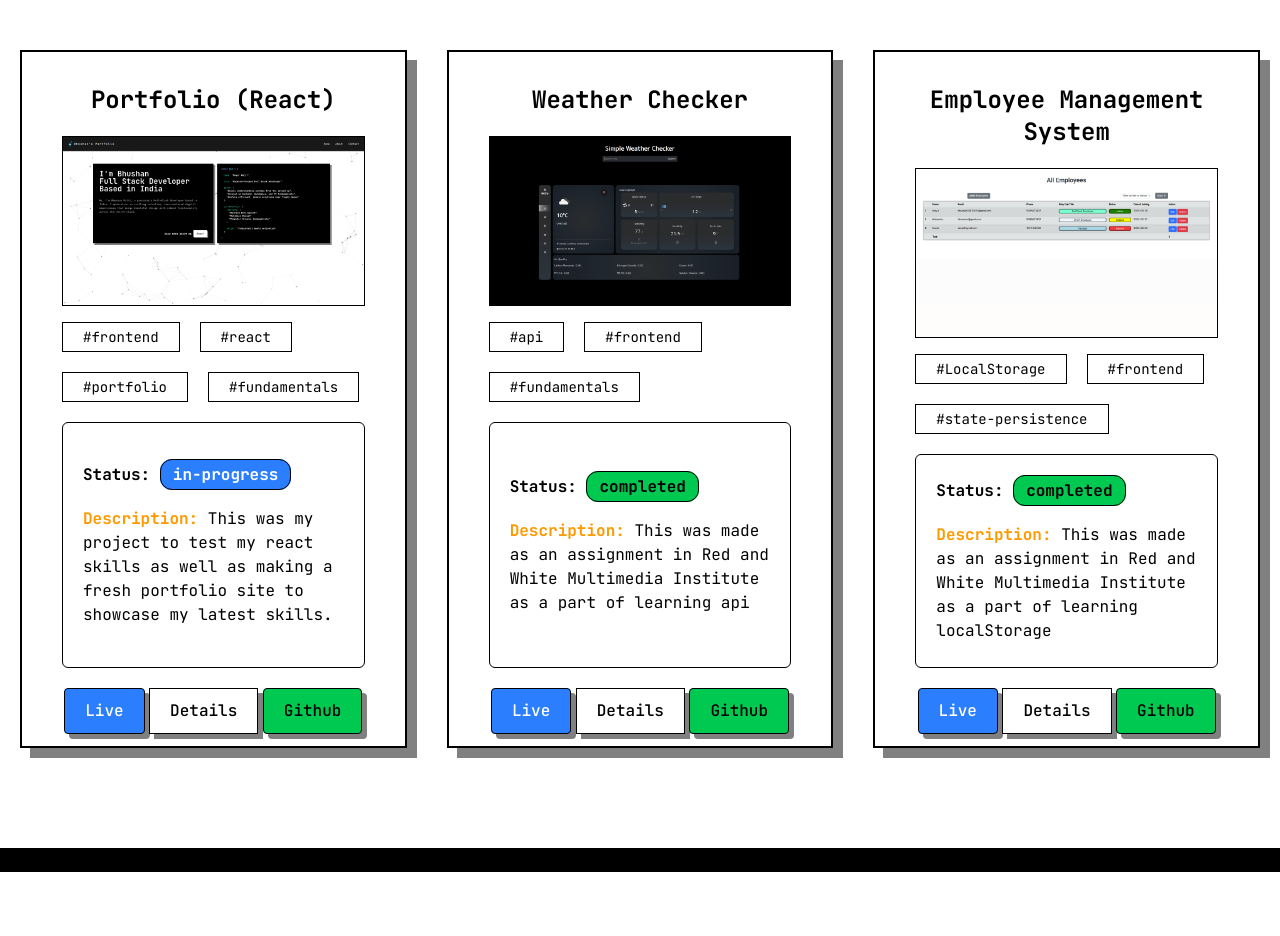
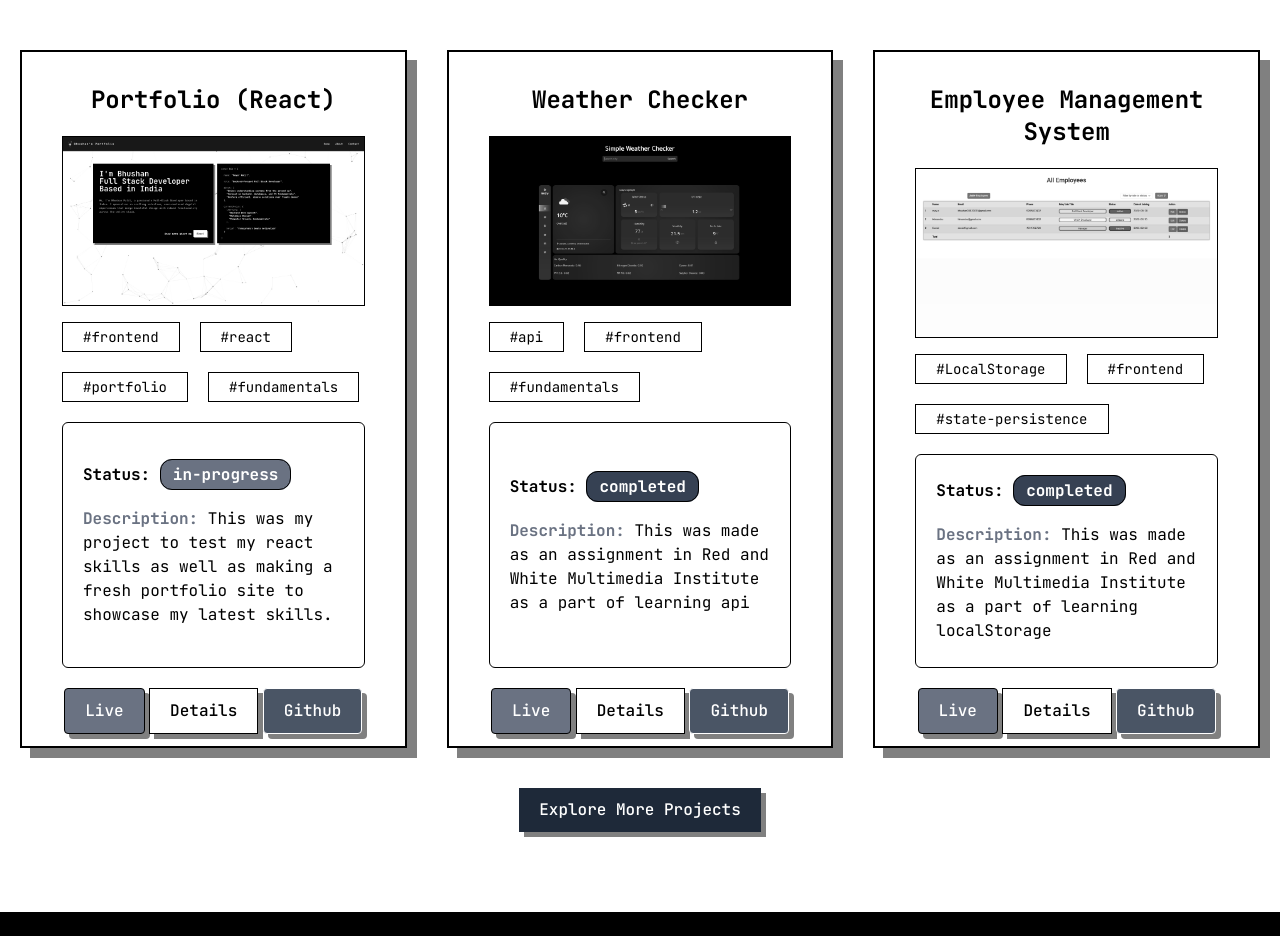
Before and after one commit to bhushanpatil288/PortfolioReact, a React (Vite) app: page / in a window 1280 px wide. Shown: the part 860-1796 px from the top of the page. Before the commit the page ends 1732 px from the top, so only its background shows below. Built offline with nearby package versions, Linux system fonts and the light colour scheme.

Commit message:
[changes] - theme adjusted to be more grayscale

```diff
--- a/src/components/common/Modal.jsx
+++ b/src/components/common/Modal.jsx
@@ -52,7 +52,7 @@ export default function Example({ project }) {
                           <div>
                             {/* image */}
                             <div className="card-img-container border">
-                              <img src={project.img} />
+                              <img src={project.img} className="grayscale"/>
                             </div>
 
                             {/* tags */}
@@ -73,7 +73,7 @@ export default function Example({ project }) {
                             <div className="font-bold mb-5">
                               <span>Status: </span>
                               <span
-                                className={`${project.status === "completed" ? "bg-green-500 text-black" : project.status === "in-progress" ? "bg-blue-500 text-white" : "bg-red-500 text-white"} rounded-xl px-3 py-1 border border-black`}
+                                className={`${project.status === "completed" ? "bg-gray-700 text-white" : project.status === "in-progress" ? "bg-gray-500 text-white" : "bg-gray-400 text-white"} rounded-xl px-3 py-1 border border-black`}
                               >
                                 {project.status}
                               </span>
@@ -83,7 +83,7 @@ export default function Example({ project }) {
                               {/* description */}
                               <ul>
                                 <li>
-                                  <span className="text-amber-500 font-bold">
+                                  <span className="text-gray-500 font-bold">
                                     Description:{" "}
                                   </span>
                                   {project.description}
@@ -124,7 +124,7 @@ export default function Example({ project }) {
                 <button
                   type="button"
                   onClick={() => setOpen(false)}
-                  className="inline-flex w-full border border-black justify-center custom-btn !text-white !bg-red-600 px-3 py-2 text-sm font-semibold text-white shadow-xs hover:bg-red-500 sm:ml-3 sm:w-auto"
+                  className="inline-flex w-full border border-black justify-center custom-btn !text-white !bg-gray-600 px-3 py-2 text-sm font-semibold text-white shadow-xs hover:bg-red-500 sm:ml-3 sm:w-auto"
                 >
                   close
                 </button>
--- a/src/components/common/ProjectCards.jsx
+++ b/src/components/common/ProjectCards.jsx
@@ -17,7 +17,7 @@ function ProjectCards({ projectsPreview }) {
 
                   {/* image */}
                   <div className="card-img-container border">
-                    <img src={project.img} />
+                    <img src={project.img} className="grayscale" />
                   </div>
 
                   {/* tags */}
@@ -38,7 +38,7 @@ function ProjectCards({ projectsPreview }) {
                   <div className="font-bold mb-5">
                     <span>Status: </span>
                     <span
-                      className={`${project.status === "completed" ? "bg-green-500 text-black" : project.status === "in-progress" ? "bg-blue-500 text-white" : "bg-red-500 text-white"} rounded-xl px-3 py-1 border border-black`}
+                      className={`${project.status === "completed" ? "bg-gray-700 text-white" : project.status === "in-progress" ? "bg-gray-500 text-white" : "bg-gray-400 text-white"} rounded-xl px-3 py-1 border border-black`}
                     >
                       {project.status}
                     </span>
@@ -48,7 +48,7 @@ function ProjectCards({ projectsPreview }) {
                     {/* description */}
                     <ul>
                       <li>
-                        <span className="text-amber-500 font-bold">
+                        <span className="text-gray-500 font-bold">
                           Description:{" "}
                         </span>
                         {project.description}
@@ -61,7 +61,7 @@ function ProjectCards({ projectsPreview }) {
                   <a
                     target="_blank"
                     href={project.live}
-                    className="custom-btn border border-black !bg-blue-500 !text-white px-5 py-2 rounded font-bold"
+                    className="custom-btn border border-black !bg-gray-500 !text-white px-5 py-2 rounded font-bold"
                   >
                     Live
                   </a>
@@ -69,7 +69,7 @@ function ProjectCards({ projectsPreview }) {
                   <a
                     target="_blank"
                     href={project.repo}
-                    className="custom-btn border !bg-green-500 px-5 py-2 rounded text-black font-bold"
+                    className="custom-btn border !bg-gray-600 px-5 py-2 rounded !text-white font-bold"
                   >
                     Github
                   </a>
--- a/src/components/main/ProjectSection/ProjectSections.jsx
+++ b/src/components/main/ProjectSection/ProjectSections.jsx
@@ -1,5 +1,7 @@
-import "./projectSection.css"
-import ProjectCards from "../../common/ProjectCards.jsx"
+import { NavLink } from "react-router-dom";
+
+import "./projectSection.css";
+import ProjectCards from "../../common/ProjectCards.jsx";
 import { projectsPreview } from "../../../constants/constants";
 
 function ProjectSections() {
@@ -9,9 +11,15 @@ function ProjectSections() {
         <h2 className="font-bold text-4xl text-center">Projects Showcase</h2>
 
         <div className="mt-10">
+          <ProjectCards projectsPreview={projectsPreview} />
 
-          <ProjectCards projectsPreview={projectsPreview}/>
-
+          <div className="text-center mt-5">
+            <NavLink to="/projects">
+              <button className="custom-btn !bg-gray-800 !text-white">
+                Explore More Projects
+              </button>
+            </NavLink>
+          </div>
         </div>
       </div>
     </section>
```
